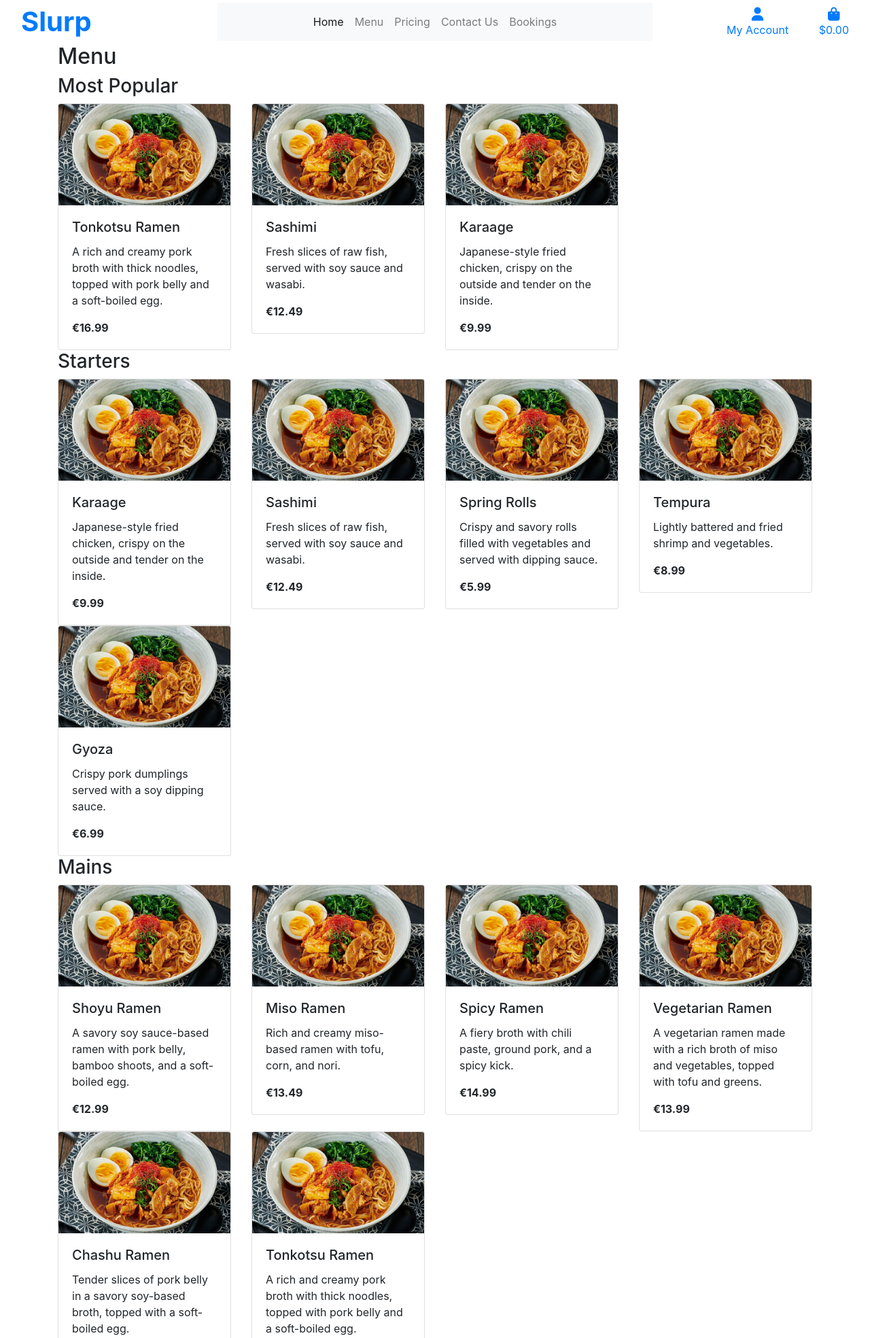
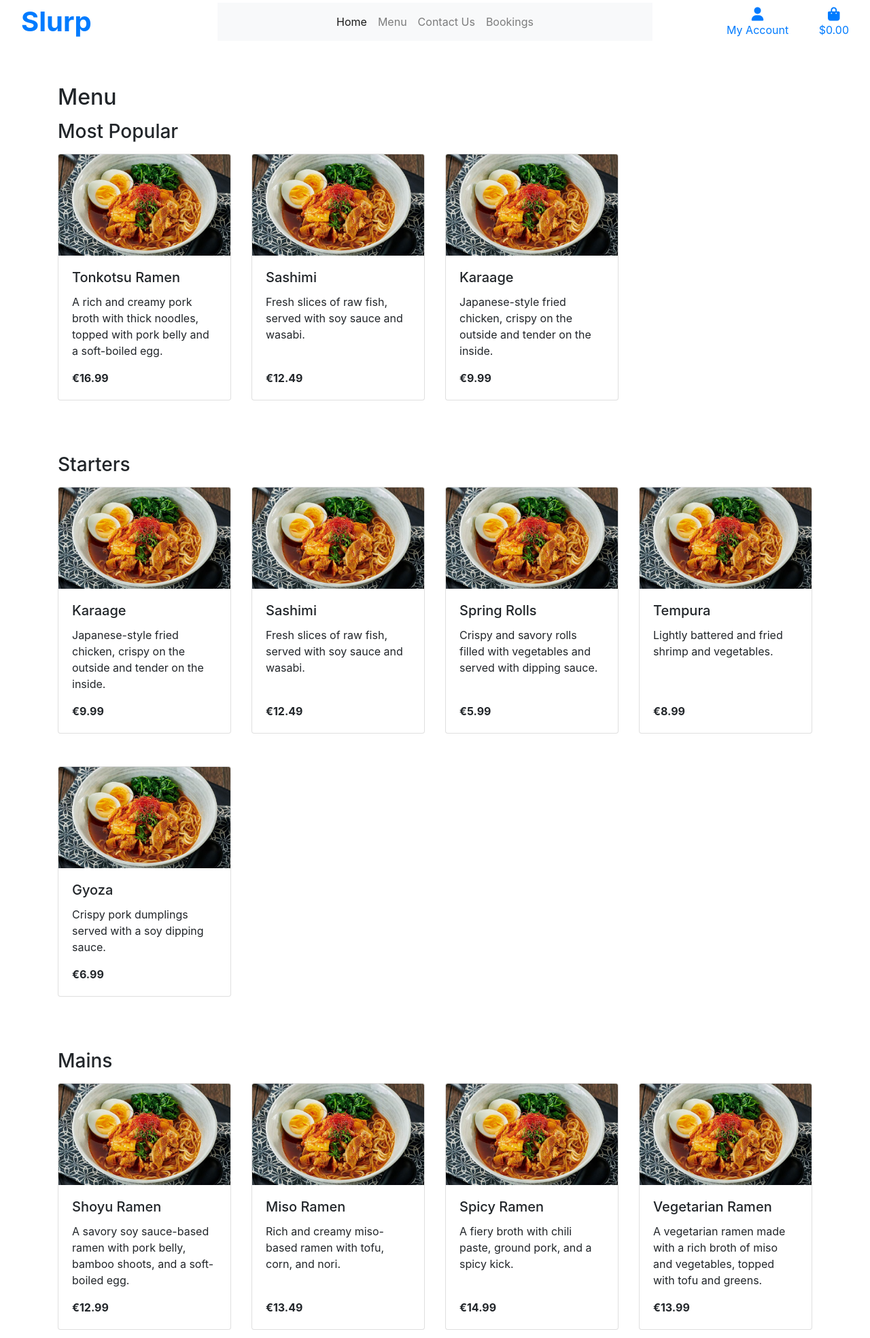
Before and after one commit to jamiemcstay/portfolio-5, a Django app: page /menu/ in a window 1280 px wide. Shown: the top 1968 px of the page at 68% size. Run offline with Django 3.2, Linux system fonts and the light colour scheme; data comes from the database, SQL or seed files in the repository; some libraries are stand-ins or nearby versions.

Commit message:
Add spacing menu.html, add menu.css file

```diff
--- a/home/templates/home/index.html
+++ b/home/templates/home/index.html
@@ -2,8 +2,8 @@
 {% load static %}
 
 {% block content %}
-<main class="flex-grow-1">
+<!-- <main class="container flex-grow-1">
 
-</main>
+</main> -->
 
 {% endblock %}
--- /dev/null
+++ b/menu/static/menu/css/menu.css
@@ -0,0 +1,11 @@
+.menu-card {
+    height: 100%!important;
+ }
+
+ .menu-row {
+    margin-bottom: 30px;
+ }
+
+ .menu-row:last-of-type {
+    margin-bottom: 0;
+ }
--- a/menu/templates/menu/menu.html
+++ b/menu/templates/menu/menu.html
@@ -1,5 +1,9 @@
 {% extends "base.html" %}
 {% load static %}
+
+{% block extra_css %}
+<link rel="stylesheet" type="text/css" href="{% static 'menu/css/menu.css' %}">
+{% endblock %}
 
 {% block content %}
 <div class="container">
@@ -14,10 +18,10 @@
 
     {% for category_key, items in categorized_items.items %}
     <h3>{{ category_key }}</h3>
-    <div class="row">
+    <div class="row menu-row">
         {% for item in items %}
-        <div class="col-md-3">
-            <div class="card">
+        <div class="col-md-3 mb-5">
+            <div class="card menu-card d-flex flex-column">
                 {% if item.image %}
                 <a href="#" data-toggle="modal" data-target="#itemModal{{ item.id}}">
                     <img src="{{ item.image.url }}" class="card-img-top" alt="{{ item.name }}">
@@ -25,13 +29,16 @@
                     <img src="{{ item.image_url }}" class="card-img-top" alt="{{ item.name }}">
                     {% endif %}
                 </a>
-                <div class="card-body">
+                <div class="card-body d-flex flex-column">
                     <h5 class="card-title">{{ item.name }}</h5>
                     <p class="card-text">{{ item.description }}</p>
-                    <p class="card-text"><strong>€{{ item.price }}</strong></p>
+                    <div class="mt-auto">
+                        <p class="card-text"><strong>€{{ item.price }}</strong></p>
+                    </div>
+
                 </div>
                 {% if user.is_superuser %}
-                <div class="d-flex justify-content-between">
+                <div class="d-flex justify-content-between p-2">
                     <a href="{% url 'edit_menu_item' item.id %}" class="btn btn-warning">Edit</a>
                     <a href="{% url 'delete_menu_item' item.id %}" class="btn btn-danger" onclick="return confirm('Are you sure want to delete this item?');">Delete</a>
                 </div>
--- a/static/css/base.css
+++ b/static/css/base.css
@@ -11,6 +11,19 @@ html {
     background: rgba(0, 0, 0, 0.5);
     display: none;
     z-index: 1040;
+}
+
+main {
+    padding-top: 60px!important;
+    padding-bottom: 60px!important;
+}
+
+h2 {
+    margin-bottom: 15px;
+}
+
+h3 {
+    margin-bottom: 15px;
 }
 
 a {
@@ -82,6 +95,9 @@ body.modal-open .overlay {
 	color: #17a2b8; /* text-info */
 }
 
+
+ /*Footer*/
+
 .footer-navlinks {
     padding-left: 0;
 }
--- a/templates/base.html
+++ b/templates/base.html
@@ -65,9 +65,6 @@
                         </li>
                         <li class="nav-item">
                             <a class="nav-link" href="{% url 'menu' %}">Menu</a>
-                        </li>
-                        <li class="nav-item">
-                            <a class="nav-link" href="#">Pricing</a>
                         </li>
                         <li class="nav-item">
                             <a class="nav-link" href="{% url 'contact' %}">Contact Us</a>
@@ -143,8 +140,81 @@
     {% block page_header %}
     {% endblock %}
 
-    {% block content %}
-    {% endblock %}
+    <main class="flex-grow-1">
+        {% block content %}
+        {% endblock %}
+    </main>
+    <footer class="bg-dark text-white py-4 container-fluid pt-5 py-5 px-5">
+        <div class="row d-flex justify-content-between">
+
+            <div class="col-md-6 col-lg-3 col-xl-2 text-center text-md-left">
+                <h5>Subscribe to our newsletter</h5>
+                <form method="POST" action="{% url 'newsletter_signup' %}">
+                    {% csrf_token %}
+                    <div class="input-group">
+                        <input type="email" name="email" class="form-control" placeholder="Enter your email" required>
+                        <div class="input-group-append">
+                            <button type="submit" class="btn btn-primary">Subscribe</button>
+                        </div>
+                    </div>
+                </form>
+            </div>
+            <div class="col-md-6 d-block d-lg-none">
+
+            </div>
+
+
+
+            <div class="col-6 col-md-4 col-lg-2 d-flex justify-content-md-start justify-content-lg-center">
+                <div>
+                    <h5>Address</h5>
+                    <p>123 Food Str,<br>Food City,<br>Co.Dublin<br>A94 NP29</p>
+                </div>
+            </div>
+
+            <div class="col-6 col-md-4 col-lg-2 d-flex justify-content-center">
+                <div>
+                    <h5>Quick Links</h5>
+                    <ul class="list-unstyled footer-navlinks">
+                        <li><a href="#" class="text-white">Home</a></li>
+                        <li><a href="#" class="text-white">Menu</a></li>
+                        <li><a href="#" class="text-white">Bookings</a></li>
+                        <li><a href="#" class="text-white">Contact Us</a></li>
+                    </ul>
+                </div>
+            </div>
+
+            <div class="col-6 col-md-4 col-lg-2">
+                <h5>Opening Hours</h5>
+                <p>Monday - Saturday: 12:00 PM - 9:30 PM</p>
+                <p>Sunday: Closed</p>
+            </div>
+        </div>
+        <div class="row d-flex justify-content-between align-items-center">
+            <div class="col-md-4">
+                <h2>Slurp Ramen</h2>
+            </div>
+            <div class="col-md-4">
+               <ul class="d-flex mb-0 justify-content-center list-unstyled">
+                <li class="mr-3"><a href="#"><strong>Terms</strong></a></li>
+                <li class="mr-3"><a href="#"><strong>Privacy</strong></a></li>
+                <li><a href="#"><strong>Cookies</strong></a></li>
+               </ul>
+            </div>
+            <div class="col-md-4 d-flex justify-content-center justify-content-md-end">
+                <div class="footer-icons-wrapper mr-3">
+                    <i class="fa-brands fa-facebook-f"></i>
+                </div>
+                <div class="footer-icons-wrapper mr-3">
+                    <i class="fa-brands fa-instagram"></i>
+                </div>
+                <div class="footer-icons-wrapper">
+                    <i class="fa-brands fa-twitter"></i>
+                </div>
+            </div>
+       </div>
+    </footer>
+
 
     {% block postloadjs %}
     <script type="text/javascript">
@@ -152,8 +222,6 @@
     </script>
     {% endblock %}
 
-
-{% include 'includes/footer.html' %}
 </body>
 
 </html>
```
Also changed, not shown: templates/includes/footer.html (deleted, +0 -75 lines).
